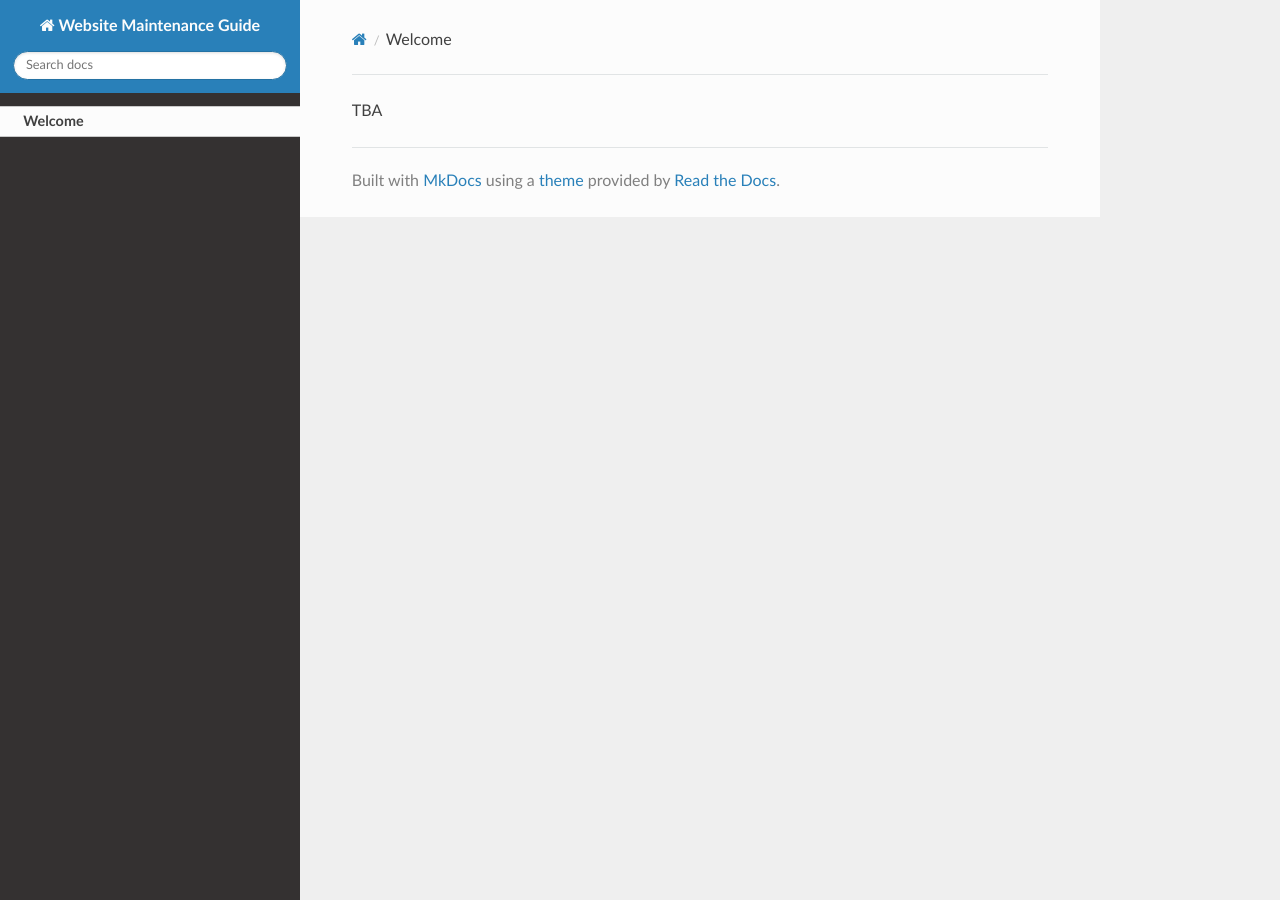
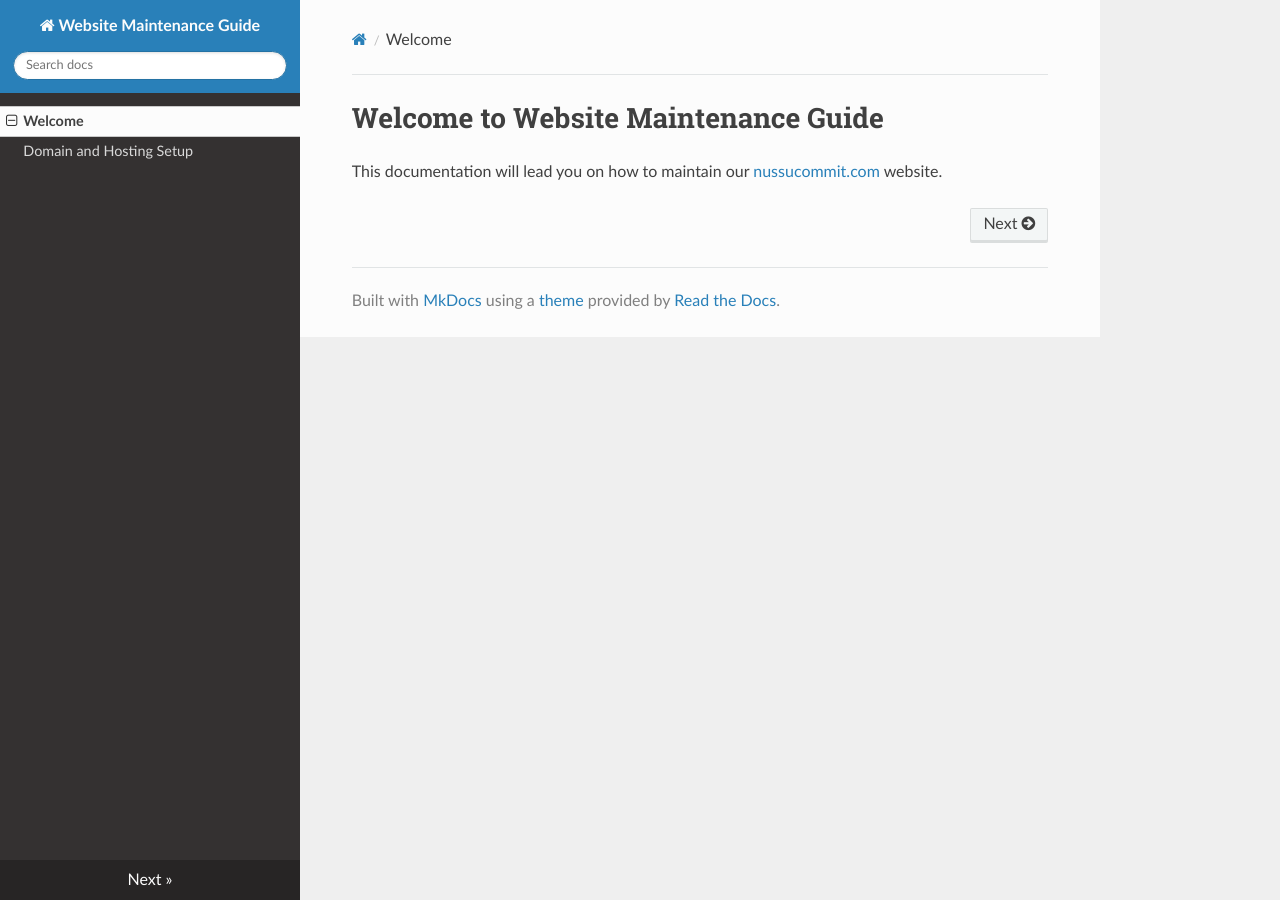
Before and after one commit to commitech/website, an MkDocs documentation site: the page built from docs/index.md, in a window 1280 px wide. Built offline with MkDocs 1.6.1, drawn with Linux system fonts in a browser that asks for light colours; nearby versions of some CDN libraries; old or Windows-style settings are respelled for this version of MkDocs.

Commit message:
Setup instruction added

```diff
--- a/docs/index.md
+++ b/docs/index.md
@@ -1 +1,3 @@
-TBA
+# Welcome to Website Maintenance Guide
+
+This documentation will lead you on how to maintain our [nussucommit.com](http://nussucommit.com) website.
--- a/mkdocs.yml
+++ b/mkdocs.yml
@@ -1,4 +1,5 @@
 site_name: Website Maintenance Guide
 pages:
     - [index.md, Welcome]
+    - [setup.md, Domain and Hosting Setup]
 theme: readthedocs
```
Also changed, not shown: docs/setup.md (added, +7 -0 lines).
